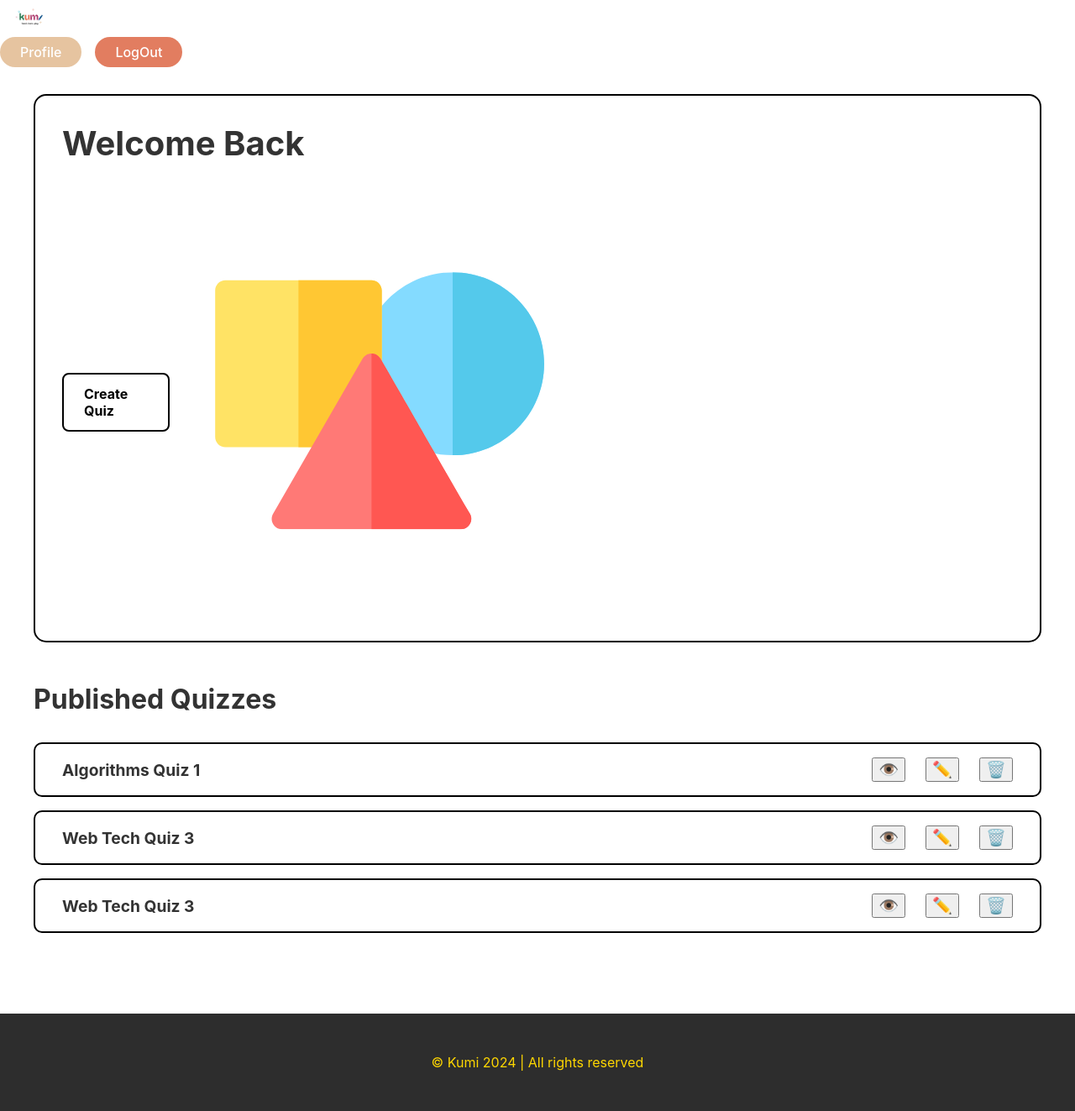
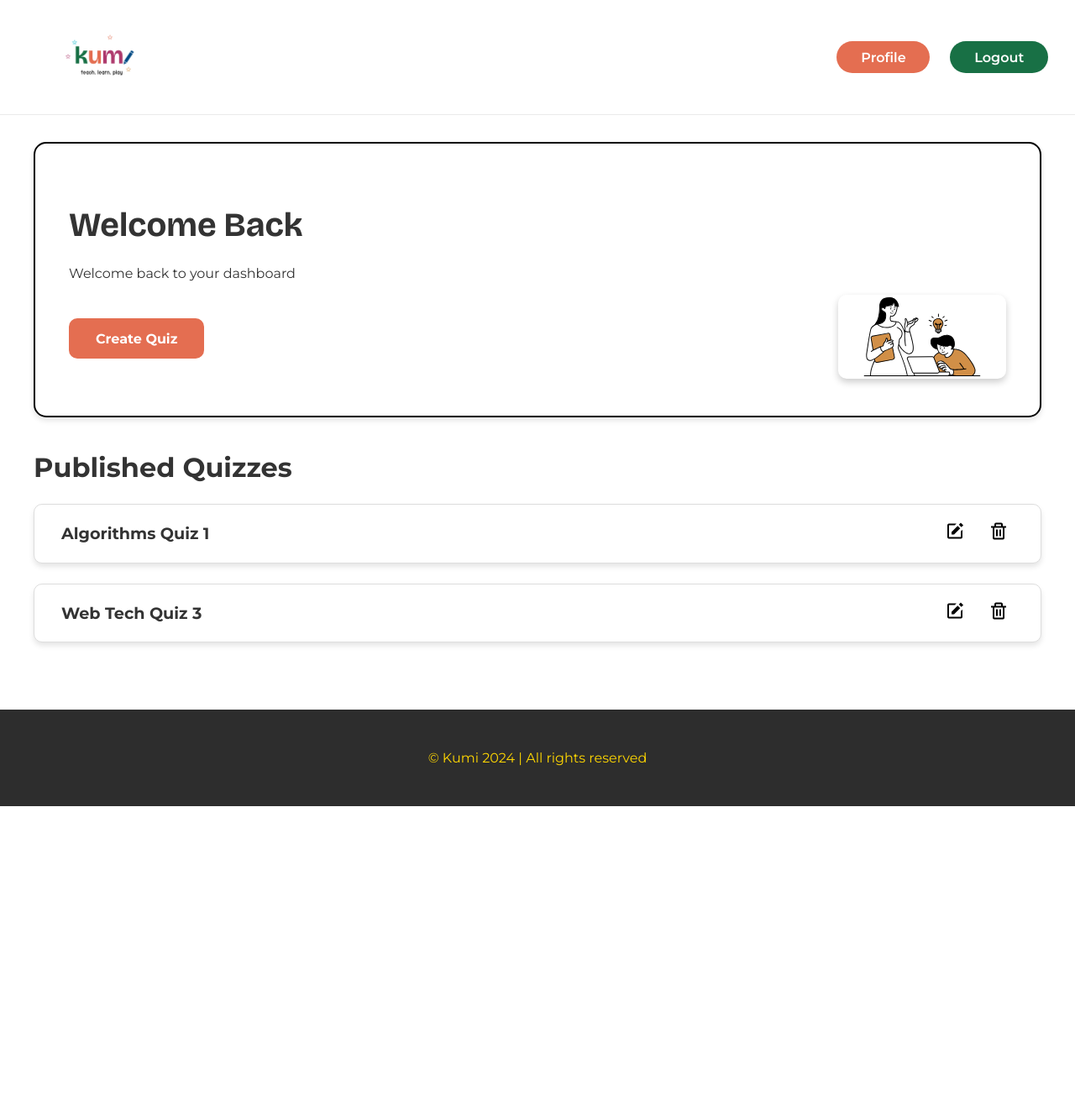
Before and after one commit to nanadotam/kumi_fcln, a PHP site: page /teacher_dashboard.html in a window 1280 px wide. Shown: the whole page at 84% size. After the commit the page ends 960 px from the top, so only its background shows below. Run offline with PHP 8.4, Linux system fonts and the light colour scheme.

Commit message:
Added the teacher dashboard

```diff
--- a/styles/teacher_dashboard.css
+++ b/styles/teacher_dashboard.css
@@ -1,19 +1,26 @@
+@import url('https://fonts.googleapis.com/css2?family=Montserrat:wght@400;600&display=swap');
+@import url('https://fonts.googleapis.com/css2?family=Bricolage+Grotesque:opsz,wdth,wght@12..96,75..100,200..800&family=Montserrat:ital,wght@0,100..900;1,100..900&display=swap');
+
 /* General Styles */
 :root {
-    --primary-color: #45744C;  /* Green from Join Now button */
-    --secondary-color: #E27D60;  /* Coral color from background */
-    --background-color: #ffffff;
-    --text-color: #333333;
-    --border-radius: 8px;
-    --box-shadow: 0 2px 4px rgba(0, 0, 0, 0.1);
+    --color-primary: #187045;
+    --color-secondary: #E46E51;
+    --color-dark-pink: #ae3a6d;
+    --color-accent: #DCA05F;
+    --color-dark: #333;
+    --color-light: #fff;
+    --color-bg-dark: #f5f5f5;
+    --color-bg-light: #ffffff;
+    --color-hover-dark: #044B85;
+    --color-error: tomato;
 }
 
 body {
     margin: 0;
     padding: 0;
-    font-family: -apple-system, BlinkMacSystemFont, 'Segoe UI', Roboto, Oxygen, Ubuntu, Cantarell, sans-serif;
-    background-color: var(--background-color);
-    color: var(--text-color);
+    font-family: 'Montserrat', sans-serif;
+    background-color: var(--color-bg-light);
+    color: var(--color-dark);
 }
 
 /* Header Styles */
@@ -22,39 +29,42 @@ body {
     justify-content: space-between;
     align-items: center;
     padding: 1rem 2rem;
-    background-color: var(--background-color);
+    background-color: var(--color-bg-light);
     border-bottom: 1px solid #eaeaea;
 }
 
 .logo img {
-    height: 40px;
+    height: 100px;
 }
 
 .nav-links {
     display: flex;
-    gap: 1rem;
+    gap: 1.5rem;
 }
 
 .nav-links a {
     text-decoration: none;
-    color: var(--text-color);
-    padding: 0.5rem 1.5rem;
-    border-radius: 20px;
-    font-weight: 500;
+    color: var(--color-dark);
+    padding: 0.6rem 1.8rem;
+    border-radius: 25px;
+    font-weight: 600;
     transition: all 0.3s ease;
 }
 
 .nav-links a:first-child {
-    background-color: #E6C4A0;  /* Login button color from image */
-    color: white;
+    background-color: var(--color-secondary);
+    color: var(--color-light);
 }
 
 .nav-links a:last-child {
-    background-color: #E27D60;  /* Register/Logout button color from image */
-    color: white;
+    background-color: var(--color-primary);
+    color: var(--color-light);
 }
 
-/* Dashboard Styles */
+.nav-links a:hover {
+    background-color: var(--color-dark-pink);
+}
+
 .dashboard {
     max-width: 1200px;
     margin: 0 auto;
@@ -62,71 +72,69 @@ body {
 }
 
 .welcome-section {
-    background-color: white;
+    background-color: var(--color-light);
     border: 2px solid #000;
     border-radius: 15px;
-    padding: 2rem;
-    margin-bottom: 3rem;
+    padding: 2.5rem;
+    margin-bottom: 2.5rem;
+    box-shadow: 0px 4px 6px rgba(0, 0, 0, 0.1);
 }
 
 .welcome-section h1 {
     font-size: 2.5rem;
-    margin: 0;
-}
-.welcome-image {
-    width: 100%;
-    height: auto;
-    display: block;
-    margin: 0 auto; /* Center the image */
+    font-family: 'Bricolage Grotesque', sans-serif;
+    margin-bottom: 1.5rem;
 }
 
 .welcome-content {
     display: flex;
     justify-content: space-between;
     align-items: center;
-    margin-top: 2rem;
 }
 
 .create-quiz-button a {
     display: inline-block;
-    padding: 0.8rem 1.5rem;
-    background-color: white;
-    color: black;
+    padding: 0.9rem 2rem;
+    background-color: var(--color-secondary);
+    color: var(--color-light);
     text-decoration: none;
-    border: 2px solid #000;
-    border-radius: 8px;
+    border-radius: 10px;
     font-weight: bold;
-    transition: all 0.3s ease;
+    font-size: 1rem;
+    transition: background-color 0.3s ease;
 }
 
 .create-quiz-button a:hover {
-    background-color: #f5f5f5;
+    background-color: var(--color-dark-pink);
 }
 
-/* Published Quizzes Section */
-.published-quizzes {
-    margin-top: 2rem;
+.welcome-image img {
+    max-width: 100%;
+    height: auto;
+    border-radius: 10px;
+    box-shadow: 0 4px 8px rgba(0, 0, 0, 0.2);
 }
 
 .published-quizzes h2 {
     font-size: 2rem;
-    margin-bottom: 2rem;
+    margin-bottom: 1.5rem;
 }
 
 .quiz-list {
     display: flex;
     flex-direction: column;
-    gap: 1rem;
+    gap: 1.5rem;
 }
 
 .quiz-item {
     display: flex;
     justify-content: space-between;
     align-items: center;
-    padding: 1rem 2rem;
-    background-color: white;
-    border: 2px solid #000;
+    padding: 1.2rem 2rem;
+    background-color: var(--color-light);
     border-radius: 10px;
+    border: 1px solid #ddd;
+    box-shadow: 0px 4px 6px rgba(0, 0, 0, 0.1);
 }
 
 .quiz-title {
@@ -136,45 +144,27 @@ body {
 
 .quiz-actions {
     display: flex;
-    gap: 1.5rem;
+    gap: 1rem;
 }
 
-.icon {
+button {
+    background-color: transparent;
+    border: none;
+    font-size: 1.5rem;
     cursor: pointer;
-    font-size: 1.2rem;
+    transition: color 0.3s ease;
+}
+
+button:hover {
+    color: var(--color-dark-pink);
 }
 
 /* Footer */
 footer {
     text-align: center;
     padding: 2rem;
-    background-color: #2D2D2D;  /* Dark background from image 2 */
-    color: #FFD700;  /* Golden color from image 2 */
-    margin-top: 4rem;
+    background-color: #2D2D2D;
+    color: #FFD700;
+    margin-top: 3rem;
+    font-size: 1rem;
 }
-
-/* Responsive Design */
-@media (max-width: 768px) {
-    .welcome-content {
-        flex-direction: column;
-        gap: 2rem;
-    }
-
-    .welcome-image img {
-        max-width: 100%;
-    }
-
-    .quiz-item {
-        flex-direction: column;
-        gap: 1rem;
-        text-align: center;
-    }
-
-    .nav-links {
-        gap: 0.5rem;
-    }
-
-    .nav-links a {
-        padding: 0.5rem 1rem;
-    }
-}
--- a/teacher_dashboard.html
+++ b/teacher_dashboard.html
@@ -5,16 +5,20 @@
     <meta name="viewport" content="width=device-width, initial-scale=1.0">
     <title>Kumi Teacher Dashboard</title>
     <link rel="stylesheet" href="styles/teacher_dashboard.css">
+    <!-- Boxicons CDN -->
+    <link href="https://cdn.jsdelivr.net/npm/boxicons@2.1.4/css/boxicons.min.css" rel="stylesheet">
+    <!-- Google Fonts -->
+    <link href="https://fonts.googleapis.com/css2?family=Montserrat:wght@400;600&display=swap" rel="stylesheet">
 </head>
 <body>
     <header>
-        <nav>
+        <nav class="navbar">
             <div class="logo">
                 <img src="imgs/KUMI.png" alt="Kumi Logo">
             </div>
             <div class="nav-links">
                 <a href="profile.html">Profile</a>
-                <a href="logout.html">LogOut</a>
+                <a href="logout.html">Logout</a>
             </div>
         </nav>
     </header>
@@ -22,13 +26,13 @@
     <main class="dashboard">
         <section class="welcome-section">
             <h1>Welcome Back</h1>
+            <p class="welcome-message">Welcome back to your dashboard</p>
             <div class="welcome-content">
                 <div class="create-quiz-button">
                     <a href="create-quiz.html">Create Quiz</a>
                 </div>
                 <div class="welcome-image">
-                    <!-- Placeholder for geometric shapes image -->
-                    <img src="imgs/geometricimage.png" alt="Geometric Shapes">
+                    <img src="imgs/teacherdash.svg" alt="Geometric Shapes">
                 </div>
             </div>
         </section>
@@ -39,14 +43,11 @@
                 <div class="quiz-item">
                     <span class="quiz-title">Algorithms Quiz 1</span>
                     <div class="quiz-actions">
-                        <button class="view-stats" title="View Stats">
-                            <span class="icon">👁️</span>
-                        </button>
                         <button class="edit" title="Edit">
-                            <span class="icon">✏️</span>
+                            <i class='bx bxs-edit'></i>
                         </button>
                         <button class="delete" title="Delete">
-                            <span class="icon">🗑️</span>
+                            <i class='bx bx-trash'></i>
                         </button>
                     </div>
                 </div>
@@ -54,29 +55,11 @@
                 <div class="quiz-item">
                     <span class="quiz-title">Web Tech Quiz 3</span>
                     <div class="quiz-actions">
-                        <button class="view-stats" title="View Stats">
-                            <span class="icon">👁️</span>
-                        </button>
                         <button class="edit" title="Edit">
-                            <span class="icon">✏️</span>
+                            <i class='bx bxs-edit'></i>
                         </button>
                         <button class="delete" title="Delete">
-                            <span class="icon">🗑️</span>
-                        </button>
-                    </div>
-                </div>
-
-                <div class="quiz-item">
-                    <span class="quiz-title">Web Tech Quiz 3</span>
-                    <div class="quiz-actions">
-                        <button class="view-stats" title="View Stats">
-                            <span class="icon">👁️</span>
-                        </button>
-                        <button class="edit" title="Edit">
-                            <span class="icon">✏️</span>
-                        </button>
-                        <button class="delete" title="Delete">
-                            <span class="icon">🗑️</span>
+                            <i class='bx bx-trash'></i>
                         </button>
                     </div>
                 </div>
@@ -85,7 +68,7 @@
     </main>
 
     <footer>
-        <p> &copy Kumi 2024 | All rights reserved</p>
+        <p>&copy; Kumi 2024 | All rights reserved</p>
     </footer>
 </body>
 </html>
```
Also changed, not shown: imgs/teacherdash.svg (added), 2 other files.
